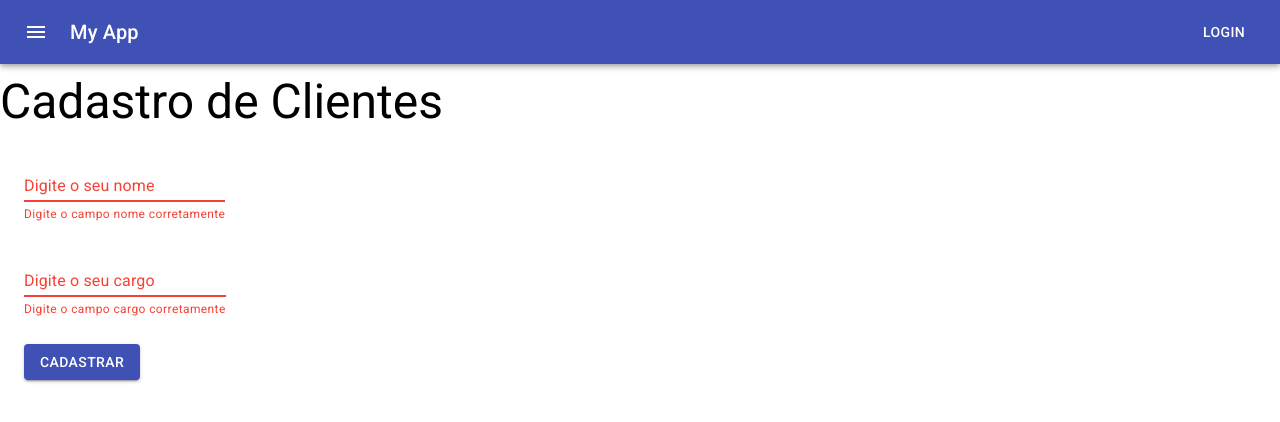
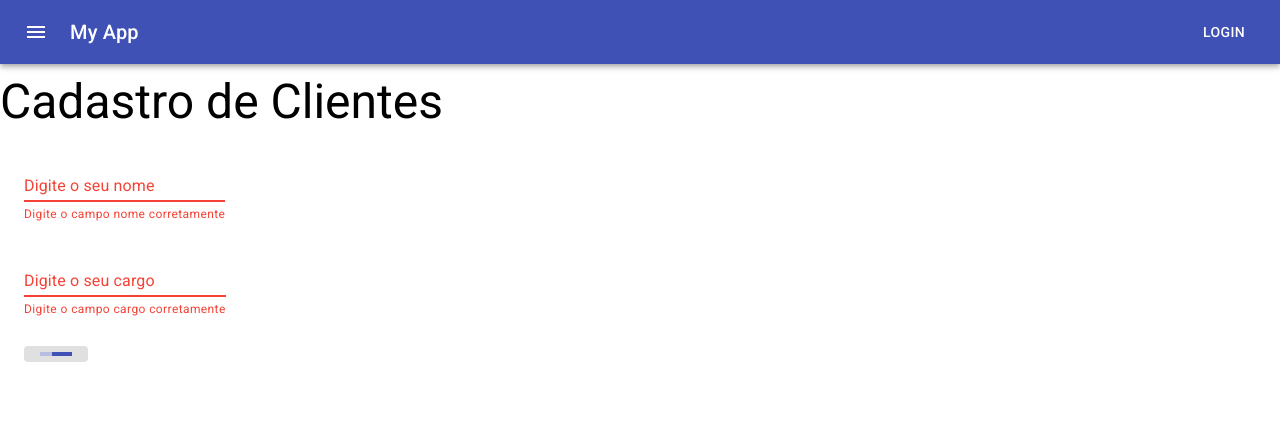
Before and after one commit to brian-villa/studying-material-ui_React, a React (Create React App) app: page /customers/add in a window 1280 px wide. Both pictures are taken after a click on the button "CADASTRAR". Shown: the top 422 px of the page. Built offline with nearby package versions, Linux system fonts and the light colour scheme.

Commit message:
adding toasty check and loading icon

```diff
--- a/package.json
+++ b/package.json
@@ -7,6 +7,7 @@
     "@emotion/styled": "^11.6.0",
     "@material-ui/core": "^4.11.3",
     "@material-ui/icons": "^4.11.2",
+    "@material-ui/lab": "^4.0.0-alpha.60",
     "@material-ui/styles": "^4.11.4",
     "@mui/material": "^5.2.3",
     "@mui/styles": "^5.2.3",
--- /dev/null
+++ b/src/components/LinearProgress.jsx
@@ -0,0 +1,16 @@
+import Box from '@material-ui/core/Box'
+import {
+    LinearProgress,
+} from '@material-ui/core'
+
+
+const LinearIndeterminate = () => {
+
+    return (
+    <Box sx={{ width: '100%' }}>
+      <LinearProgress />
+    </Box>
+  );
+}
+
+export default LinearIndeterminate
--- /dev/null
+++ b/src/components/Toasty.jsx
@@ -0,0 +1,33 @@
+import {
+    Snackbar,
+} from '@material-ui/core'
+
+import MuiAlert from '@material-ui/lab/Alert'
+
+
+const Toasty = ({ open, severity, text, onClose }) => {
+
+    const handleClose = (event, reason) => {
+    if (reason === 'clickaway') {
+      return
+    }
+
+    onClose()
+  }
+
+ return (
+    <Snackbar
+        open={open}
+        autoHideDuration={6000}
+        onClose={handleClose}
+
+    >
+        <MuiAlert elevation={6} variant="filled" severity={severity}>
+            {text}
+        </MuiAlert>
+    </Snackbar>
+
+  )
+}
+
+export default Toasty
--- a/src/pages/customers/Register.jsx
+++ b/src/pages/customers/Register.jsx
@@ -4,6 +4,9 @@ import { makeStyles } from '@material-ui/core/styles'
 
 import TextField from '@material-ui/core/TextField'
 import Button from '@material-ui/core/Button'
+
+import Toasty from "../../components/Toasty"
+import LinearIndeterminate from "../../components/LinearProgress"
 
 const useStyles = makeStyles((theme) => ({
     wrapper: {
@@ -25,6 +28,10 @@ const Register = () => {
         },
     })
 
+    const [openToasty, setOpenToasty] = useState(false)
+
+    const [isLoading, setIsLoading] = useState(false)
+
 
     const handleInputChange = (e) => {
         const { name, value } = e.target
@@ -38,7 +45,10 @@ const Register = () => {
     }
 
     const handleRegisterButton = () => {
+        setIsLoading(true)
+
         let hasError = false
+
         let newFormState = {
             ...form,
 
@@ -69,7 +79,11 @@ const Register = () => {
             name: form.name.value,
             job: form.job.value,
         }).then((response) => {
-            console.log("ok", response)
+
+            setTimeout(()=> {
+                setIsLoading(false)
+                setOpenToasty(true)
+            }, 1000)
         })
     }
 
@@ -96,10 +110,18 @@ const Register = () => {
                 />
             </div>
             <div className={classes.wrapper}>
-                <Button variant="contained" size="medium" color="primary" onClick={handleRegisterButton}>
-                    Cadastrar
+                <Button variant="contained" size="medium" color="primary" onClick={handleRegisterButton} disabled={isLoading} postion="relative">
+                    {
+                        isLoading ? <LinearIndeterminate value="progress" /> : "Cadastrar"
+                    }
                 </Button>
             </div>
+            <Toasty
+            open={openToasty}
+            severity="success"
+            text="Cadastro Realizado com Sucesso"
+            onClose={() => setOpenToasty(false)}
+            />
 
 
 
```
Also changed, not shown: 1 other file (tests, documents, lock files or other folders).
